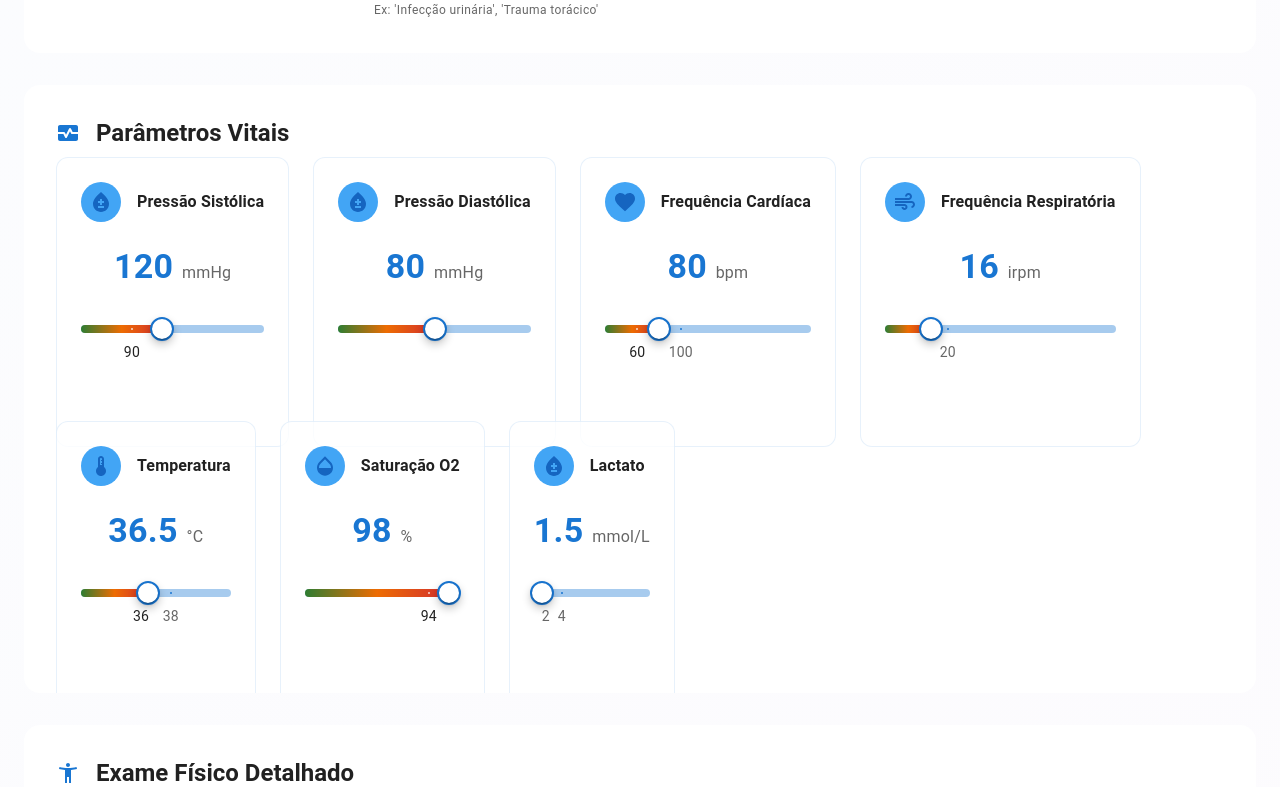
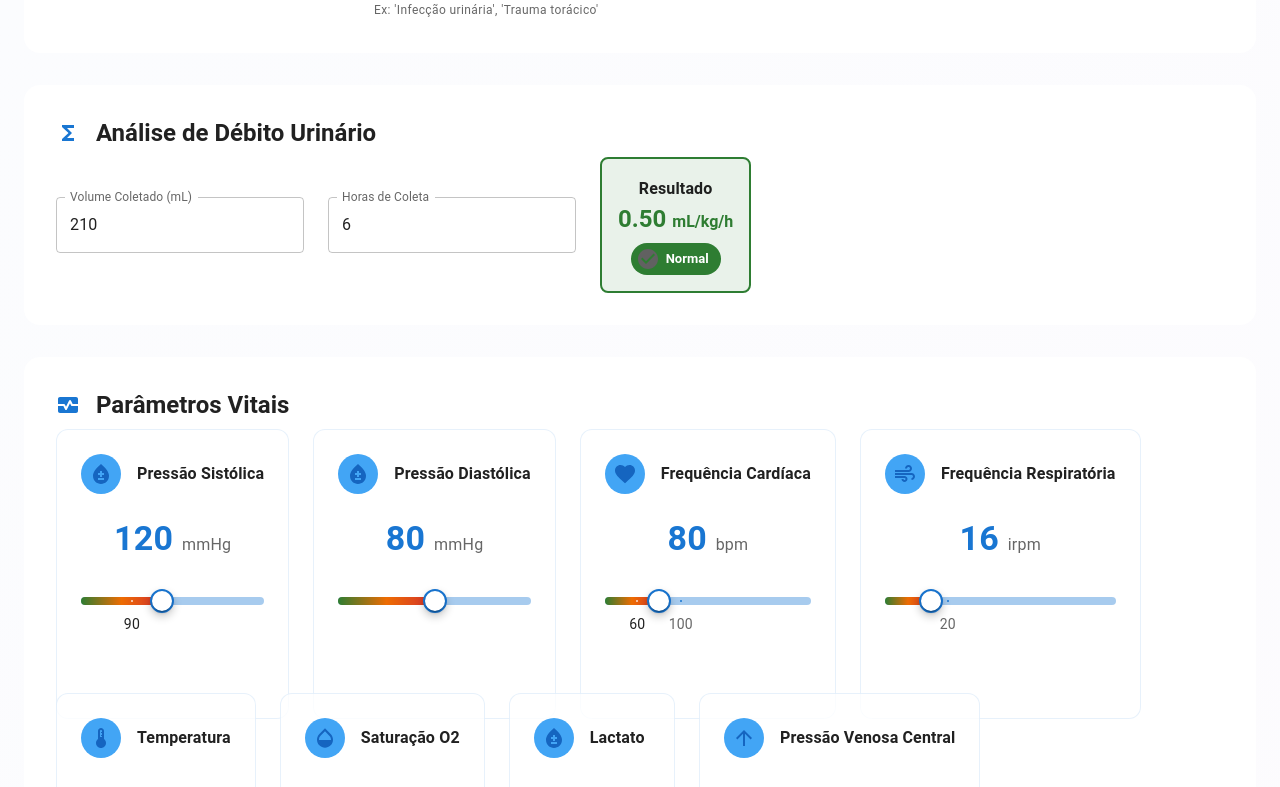
Before and after one commit to Leonardo-Francisco-Do-Amaral/Alerta-de-Choque, a React (Vite) app: page / in a window 1280 px wide. Shown: the part 1013-1800 px from the top of the page. Built offline with nearby package versions, Linux system fonts and the light colour scheme.

Commit message:
feat: Adiciona cálculo de débito urinário e choque obstrutivo

```diff
--- a/pages/Dashboard.jsx
+++ b/pages/Dashboard.jsx
@@ -13,10 +13,13 @@ import {
   Face as FaceIcon, AccessibilityNew as PhysicalExamIcon, Wc as GenderIcon,
   Palette as PaletteIcon, Waves as PulseIcon, HourglassEmpty as CapillaryIcon, Hearing as LungSoundIcon,
   RecordVoiceOver as HeartSoundIcon, PersonSearch as PersonSearchIcon, Healing as SpinalInjuryIcon,
-  Grain as AllergenIcon, Cake as BirthdayIcon, Download as DownloadIcon
+  Grain as AllergenIcon, Cake as BirthdayIcon, Download as DownloadIcon, ArrowUpward as ArrowUpwardIcon,
+  CheckCircle as CheckCircleIcon, Error as ErrorIcon, ReportProblem as ReportProblemIcon, Functions as FunctionsIcon
 } from '@mui/icons-material';
 import jsPDF from 'jspdf';
 import autoTable from 'jspdf-autotable';
+
+// --- (O restante dos componentes auxiliares permanece o mesmo) ---
 
 // --- COMPONENTES AUXILIARES ---
 
@@ -286,26 +289,18 @@ const ShockTypeResult = ({ result, isLoading }) => {
   );
 };
 
-
 // --- COMPONENTE PRINCIPAL DO DASHBOARD ---
 const Dashboard = () => {
   const theme = useTheme();
 
   // --- ESTADO DE IDENTIFICAÇÃO ---
   const [identification, setIdentification] = useState({
-    professional: '',
-    professionalName: '', // <-- NOVO CAMPO ADICIONADO
-    sector: '',
-    bed: '',
-    drugAllergy: '',
-    examModification: false,
-    notes: '',
+    professional: '', professionalName: '', sector: '',
+    bed: '', drugAllergy: '', examModification: false, notes: '',
   });
   const professionalOptions = [
-    { value: 'Médico', label: 'Médico' },
-    { value: 'Enfermeiro', label: 'Enfermeiro' },
-    { value: 'Fisioterapeuta', label: 'Fisioterapeuta' },
-    { value: 'Outros', label: 'Outros' },
+    { value: 'Médico', label: 'Médico' }, { value: 'Enfermeiro', label: 'Enfermeiro' },
+    { value: 'Fisioterapeuta', label: 'Fisioterapeuta' }, { value: 'Outros', label: 'Outros' },
   ];
 
   // --- ESTADOS ---
@@ -316,39 +311,59 @@ const Dashboard = () => {
 
   const [vitals, setVitals] = useState({
     systolic: 120, diastolic: 80, fc: 80, fr: 16, spo2: 98, temperature: 36.5, lactate: 1.5,
+    pvc: 8, urineVolume: 210, collectionHours: 6,
   });
 
   const [physicalExam, setPhysicalExam] = useState({
     capillaryRefill: 'normal', skinColor: 'normal', consciousness: 'alerta',
     jugularVeinDistension: false, lungSounds: 'normal', chestExpansion: 'symmetric',
     heartSounds: 'normal', skinTemperature: 'normal', urticaria: false, spinalInjury: false,
+    beckTriad: false, trachealDeviation: false,
   });
 
   const [result, setResult] = useState(null);
   const [isLoading, setIsLoading] = useState(false);
+  // ✅ **PASSO 1: AJUSTE O ESTADO** - Remova a cor daqui
+  const [urinaryDebit, setUrinaryDebit] = useState({ value: 0, status: 'Normal' });
 
   // Efeito para calcular a idade
   useEffect(() => {
     if (patientData.birthDate) {
       const birthDate = new Date(patientData.birthDate);
       const today = new Date();
-
       const ageInMilliseconds = today.getTime() - birthDate.getTime();
       const ageInDays = Math.max(0, Math.floor(ageInMilliseconds / (1000 * 60 * 60 * 24)));
       const years = Math.floor(ageInDays / 365.25);
-
       let ageString = `${ageInDays} dia${ageInDays !== 1 ? 's' : ''}`;
       if (years > 0) {
         ageString = `${years} ano${years > 1 ? 's' : ''}`;
       }
-
       let category = 'Adulto';
       if (ageInDays < 28) category = 'Neo Natal';
       else if (years < 18) category = 'Pediátrico';
-
       setPatientData(p => ({ ...p, age: ageString, ageInDays, category }));
     }
   }, [patientData.birthDate]);
+
+  // ✅ **PASSO 2: AJUSTE O USEEFFECT** - Calcule apenas o valor e o status
+  useEffect(() => {
+    const { weight } = patientData;
+    const { urineVolume, collectionHours } = vitals;
+
+    if (weight > 0 && urineVolume >= 0 && collectionHours > 0) {
+      const debit = urineVolume / (weight * collectionHours);
+      let status = 'Normal';
+
+      if (debit < 0.3) {
+        status = 'Grave';
+      } else if (debit < 0.5) {
+        status = 'Alerta';
+      }
+      setUrinaryDebit({ value: debit, status });
+    } else {
+      setUrinaryDebit({ value: 0, status: 'Aguardando dados' });
+    }
+  }, [patientData.weight, vitals.urineVolume, vitals.collectionHours]);
 
 
   // --- OPÇÕES PARA SELETORES ---
@@ -371,7 +386,7 @@ const Dashboard = () => {
     let alerts = [];
     let scores = {
       hypovolemic: 0, septic: 0, cardiogenic: 0,
-      anaphylactic: 0, neurogenic: 0
+      anaphylactic: 0, neurogenic: 0, obstructive: 0,
     };
 
     const isHypotensive = vitals.systolic < 90;
@@ -388,37 +403,39 @@ const Dashboard = () => {
 
     if (isTachycardic) {
       alerts.push('Taquicardia');
-      scores.hypovolemic += 15;
-      scores.septic += 10;
-      scores.cardiogenic += 5;
-      scores.anaphylactic += 10;
-      scores.neurogenic -= 10;
+      scores.hypovolemic += 15; scores.septic += 10; scores.cardiogenic += 5;
+      scores.anaphylactic += 10; scores.neurogenic -= 10; scores.obstructive += 15;
     }
     if (isTachypneic) {
       alerts.push('Taquipneia');
-      scores.septic += 10;
-      scores.cardiogenic += 10;
+      scores.septic += 10; scores.cardiogenic += 10; scores.obstructive += 15;
     }
+    // Lógica de Débito Urinário
+    if (urinaryDebit.status === 'Grave') {
+      alerts.push('Débito Urinário Grave (< 0,3 mL/kg/h)');
+      scores.hypovolemic += 25; scores.septic += 20; scores.cardiogenic += 20; scores.obstructive += 15;
+    } else if (urinaryDebit.status === 'Alerta') {
+      alerts.push('Oligúria (< 0,5 mL/kg/h)');
+      scores.hypovolemic += 15; scores.septic += 10; scores.cardiogenic += 10; scores.obstructive += 10;
+    }
+
 
     const poorPerfusion = physicalExam.capillaryRefill === 'lento' || ['palidez', 'cianose'].includes(physicalExam.skinColor) || physicalExam.skinTemperature === 'fria';
     if (poorPerfusion) {
       alerts.push('Má Perfusão Periférica');
-      scores.hypovolemic += 20;
-      scores.cardiogenic += 15;
-      scores.septic += 10;
+      scores.hypovolemic += 20; scores.cardiogenic += 15; scores.septic += 10; scores.obstructive += 10;
     }
 
     if (vitals.lactate > 2) {
       alerts.push(`Lactato Elevado (${vitals.lactate} mmol/L)`);
       const lactatePoints = vitals.lactate >= 4 ? 25 : 15;
-      scores.septic += lactatePoints;
-      scores.hypovolemic += lactatePoints - 10;
-      scores.cardiogenic += lactatePoints - 10;
+      scores.septic += lactatePoints; scores.hypovolemic += lactatePoints - 10;
+      scores.cardiogenic += lactatePoints - 10; scores.obstructive += lactatePoints - 5;
     }
 
     if (physicalExam.jugularVeinDistension) {
       alerts.push('Turgência Jugular');
-      scores.cardiogenic += 30;
+      scores.cardiogenic += 30; scores.obstructive += 25;
     }
     if (physicalExam.lungSounds === 'estertores') {
       alerts.push('Estertores Pulmonares (Edema)');
@@ -457,6 +474,26 @@ const Dashboard = () => {
       scores.neurogenic += 20;
     }
 
+    if (vitals.pvc > 12) {
+      alerts.push(`PVC Elevada (${vitals.pvc} mmHg)`);
+      scores.obstructive += 30; scores.cardiogenic += 15;
+    }
+    if (vitals.spo2 < 90) {
+      alerts.push(`Hipoxemia (SatO₂ ${vitals.spo2}%)`);
+      scores.obstructive += 20;
+    }
+    if (physicalExam.beckTriad) {
+      alerts.push('Tríade de Beck (Sugestivo de Tamponamento)');
+      scores.obstructive += 50;
+    }
+    if (physicalExam.trachealDeviation || physicalExam.lungSounds === 'ausente') {
+      alerts.push('Sugestivo de Pneumotórax Hipertensivo');
+      scores.obstructive += 45;
+    }
+    if (physicalExam.heartSounds === 'abafadas') {
+      scores.obstructive += 15; scores.cardiogenic += 5;
+    }
+
     Object.keys(scores).forEach(k => { scores[k] = Math.max(0, scores[k]) });
 
     const totalScore = Object.values(scores).reduce((a, b) => a + b, 0);
@@ -464,7 +501,7 @@ const Dashboard = () => {
     const shockTypesMap = {
       hypovolemic: 'Choque Hipovolêmico', septic: 'Choque Séptico',
       cardiogenic: 'Choque Cardiogênico', anaphylactic: 'Choque Anafilático',
-      neurogenic: 'Choque Neurogênico',
+      neurogenic: 'Choque Neurogênico', obstructive: 'Choque Obstrutivo',
     };
 
     let probabilities = Object.entries(scores).map(([key, value]) => ({
@@ -488,14 +525,14 @@ const Dashboard = () => {
     });
 
     setIsLoading(false);
-  }, [vitals, physicalExam]);
+  }, [vitals, physicalExam, urinaryDebit]);
 
   const handleReset = () => {
     setResult(null);
     setIsLoading(false);
   };
 
-  // --- FUNÇÃO PARA GERAR PDF PROFISSIONAL ---
+  // --- FUNÇÃO PARA GERAR PDF PROFISSIONAL (sem alterações, omitido para brevidade) ---
   const handleDownloadPdf = () => {
     const doc = new jsPDF('portrait', 'pt', 'a4');
     const margin = 40;
@@ -530,7 +567,7 @@ const Dashboard = () => {
       startY: y,
       body: [
         ['Profissional:', identification.professional || 'Não informado'],
-            ['Nome do Profissional:', identification.professionalName || 'Não informado'], // <-- NOME ADICIONADO
+        ['Nome do Profissional:', identification.professionalName || 'Não informado'],
         ['Setor:', identification.sector || 'Não informado'],
         ['Leito nº:', identification.bed || 'Não informado'],
         ['Alergia Medicamentosa:', identification.drugAllergy || 'Nenhuma informada'],
@@ -580,7 +617,8 @@ const Dashboard = () => {
       "Pressão Sistólica": `${vitals.systolic} mmHg`, "Pressão Diastólica": `${vitals.diastolic} mmHg`,
       "Frequência Cardíaca": `${vitals.fc} bpm`, "Frequência Respiratória": `${vitals.fr} irpm`,
       "Temperatura": `${vitals.temperature} °C`, "Saturação O₂": `${vitals.spo2} %`,
-        "Lactato": `${vitals.lactate} mmol/L`,
+      "Lactato": `${vitals.lactate} mmol/L`, "PVC": `${vitals.pvc} mmHg`,
+      "Débito Urinário": `${urinaryDebit.value.toFixed(2)} mL/kg/h (${urinaryDebit.status})`,
     }).map(([key, value]) => [key, value]);
 
     const examData = Object.entries({
@@ -589,6 +627,7 @@ const Dashboard = () => {
       "Sons Pulmonares": physicalExam.lungSounds, "Sons Cardíacos": physicalExam.heartSounds,
       "Expansão Torácica": physicalExam.chestExpansion, "Turgência Jugular": physicalExam.jugularVeinDistension ? 'Sim' : 'Não',
       "Urticária/Angioedema": physicalExam.urticaria ? 'Sim' : 'Não', "Trauma Raquimedular": physicalExam.spinalInjury ? 'Sim' : 'Não',
+      "Tríade de Beck": physicalExam.beckTriad ? 'Sim' : 'Não', "Desvio de Traqueia": physicalExam.trachealDeviation ? 'Sim' : 'Não'
     }).map(([key, value]) => [key, value]);
 
     const combinedData = [];
@@ -655,7 +694,7 @@ const Dashboard = () => {
 
     doc.setFont('helvetica', 'bold');
     doc.setFontSize(14);
-    addText('6. Observações', { x: margin }, y + 20); // <-- TÍTULO ALTERADO
+    addText('6. Observações', { x: margin }, y + 20);
     doc.setLineWidth(1.5);
     doc.line(margin, y, pageWidth - margin, y);
     y += 15;
@@ -685,6 +724,17 @@ const Dashboard = () => {
 
     doc.save(`relatorio_${patientData.name.replace(/ /g, '_') || 'paciente'}.pdf`);
   };
+
+  // ✅ **PASSO 3: DEFINA A COR NA RENDERIZAÇÃO**
+  let debitStatusColor = theme.palette.text.secondary;
+  if (urinaryDebit.status === 'Normal') {
+    debitStatusColor = theme.palette.success.main;
+  } else if (urinaryDebit.status === 'Alerta') {
+    debitStatusColor = theme.palette.warning.main;
+  } else if (urinaryDebit.status === 'Grave') {
+    debitStatusColor = theme.palette.error.main;
+  }
+
 
   return (
     <Box sx={{ minHeight: '100vh', background: `linear-gradient(135deg, ${alpha(theme.palette.primary.main, 0.02)} 0%, ${alpha(theme.palette.secondary.main, 0.02)} 100%)`, py: 4, }}>
@@ -721,7 +771,6 @@ const Dashboard = () => {
                 ))}
               </TextField>
             </Grid>
-            {/* NOVO CAMPO DE NOME */}
             <Grid item xs={12} sm={6} md={3}>
               <TextField fullWidth label="Nome do Profissional" value={identification.professionalName} onChange={e => setIdentification({ ...identification, professionalName: e.target.value })} variant="outlined" />
             </Grid>
@@ -800,32 +849,83 @@ const Dashboard = () => {
                 </Grid>
               </Card>
 
+              {/* Card de Débito Urinário */}
+              <Card elevation={0} sx={{ p: 4, borderRadius: 4 }}>
+                <Typography variant="h5" fontWeight={600} gutterBottom sx={{ display: 'flex', alignItems: 'center', gap: 2 }}>
+                  <FunctionsIcon color="primary" /> Análise de Débito Urinário
+                </Typography>
+                <Grid container spacing={3} alignItems="center" sx={{ mt: 1 }}>
+                  <Grid item xs={12} md={4}>
+                    <TextField
+                      fullWidth
+                      label="Volume Coletado (mL)"
+                      type="number"
+                      value={vitals.urineVolume}
+                      onChange={(e) => setVitals({ ...vitals, urineVolume: Number(e.target.value) })}
+                      variant="outlined"
+                    />
+                  </Grid>
+                  <Grid item xs={12} md={4}>
+                    <TextField
+                      fullWidth
+                      label="Horas de Coleta"
+                      type="number"
+                      value={vitals.collectionHours}
+                      onChange={(e) => setVitals({ ...vitals, collectionHours: Number(e.target.value) })}
+                      variant="outlined"
+                    />
+                  </Grid>
+                  <Grid item xs={12} md={4}>
+                  {/* ✅ **PASSO 4: USE A VARIÁVEL DE COR CORRIGIDA** */}
+                    <Paper elevation={0} sx={{ p: 2, borderRadius: 2, background: alpha(debitStatusColor, 0.1), textAlign: 'center', border: `2px solid ${debitStatusColor}` }}>
+                      <Typography variant="subtitle1" fontWeight={600}>Resultado</Typography>
+                      <Typography variant="h5" fontWeight={700} color={debitStatusColor}>
+                        {urinaryDebit.value.toFixed(2)} <span style={{ fontSize: '1rem' }}>mL/kg/h</span>
+                      </Typography>
+                      <Chip
+                        icon={
+                          urinaryDebit.status === 'Normal' ? <CheckCircleIcon /> :
+                          urinaryDebit.status === 'Alerta' ? <ReportProblemIcon /> :
+                          <ErrorIcon />
+                        }
+                        label={urinaryDebit.status}
+                        sx={{ mt: 1, backgroundColor: debitStatusColor, color: 'white', fontWeight: 600 }}
+                      />
+                    </Paper>
+                  </Grid>
+                </Grid>
+              </Card>
+
+
               <Card elevation={0} sx={{ p: 4, borderRadius: 4 }}>
                 <Typography variant="h5" fontWeight={600} gutterBottom sx={{ display: 'flex', alignItems: 'center', gap: 2 }}><MonitorIcon color="primary" /> Parâmetros Vitais</Typography>
                 <Grid container spacing={3} sx={{ mt: 1 }}>
                   <Grid item xs={12} sm={6}><VitalCard icon={<BloodTypeIcon />} title="Pressão Sistólica" value={vitals.systolic} unit="mmHg" slider onChange={(v) => setVitals({ ...vitals, systolic: v })} min={40} max={220} marks={[{ value: 90, label: '90' }]} /></Grid>
                   <Grid item xs={12} sm={6}><VitalCard icon={<BloodTypeIcon />} title="Pressão Diastólica" value={vitals.diastolic} unit="mmHg" slider onChange={(v) => setVitals({ ...vitals, diastolic: v })} min={20} max={140} /></Grid>
-                  <Grid item xs={12} sm={6} md={4}><VitalCard icon={<HeartIcon />} title="Frequência Cardíaca" value={vitals.fc} unit="bpm" slider onChange={(v) => setVitals({ ...vitals, fc: v })} min={30} max={220} marks={[{ value: 60, label: '60' }, { value: 100, label: '100' }]} /></Grid>
-                  <Grid item xs={12} sm={6} md={4}><VitalCard icon={<RespiratoryIcon />} title="Frequência Respiratória" value={vitals.fr} unit="irpm" slider onChange={(v) => setVitals({ ...vitals, fr: v })} min={5} max={60} marks={[{ value: 20, label: '20' }]} /></Grid>
-                  <Grid item xs={12} sm={6} md={4}><VitalCard icon={<TempIcon />} title="Temperatura" value={vitals.temperature} unit="°C" slider onChange={(v) => setVitals({ ...vitals, temperature: v })} min={32} max={42} step={0.1} marks={[{ value: 36, label: '36' }, { value: 38, label: '38' }]} /></Grid>
+                  <Grid item xs={12} sm={6}><VitalCard icon={<HeartIcon />} title="Frequência Cardíaca" value={vitals.fc} unit="bpm" slider onChange={(v) => setVitals({ ...vitals, fc: v })} min={30} max={220} marks={[{ value: 60, label: '60' }, { value: 100, label: '100' }]} /></Grid>
+                  <Grid item xs={12} sm={6}><VitalCard icon={<RespiratoryIcon />} title="Frequência Respiratória" value={vitals.fr} unit="irpm" slider onChange={(v) => setVitals({ ...vitals, fr: v })} min={5} max={60} marks={[{ value: 20, label: '20' }]} /></Grid>
+                  <Grid item xs={12} sm={6}><VitalCard icon={<TempIcon />} title="Temperatura" value={vitals.temperature} unit="°C" slider onChange={(v) => setVitals({ ...vitals, temperature: v })} min={32} max={42} step={0.1} marks={[{ value: 36, label: '36' }, { value: 38, label: '38' }]} /></Grid>
                   <Grid item xs={12} sm={6}><VitalCard icon={<OpacityIcon />} title="Saturação O2" value={vitals.spo2} unit="%" slider onChange={(v) => setVitals({ ...vitals, spo2: v })} min={70} max={100} marks={[{ value: 94, label: '94' }]} /></Grid>
                   <Grid item xs={12} sm={6}><VitalCard icon={<BloodTypeIcon />} title="Lactato" value={vitals.lactate} unit="mmol/L" slider onChange={(v) => setVitals({ ...vitals, lactate: v })} min={0.5} max={15} step={0.1} marks={[{ value: 2, label: '2' }, { value: 4, label: '4' }]} /></Grid>
+                  <Grid item xs={12} sm={6}><VitalCard icon={<ArrowUpwardIcon />} title="Pressão Venosa Central" value={vitals.pvc} unit="mmHg" slider onChange={(v) => setVitals({ ...vitals, pvc: v })} min={0} max={30} marks={[{ value: 12, label: '12' }]} /></Grid>
                 </Grid>
               </Card>
 
               <Card elevation={0} sx={{ p: 4, borderRadius: 4 }}>
                 <Typography variant="h5" fontWeight={600} gutterBottom sx={{ display: 'flex', alignItems: 'center', gap: 2 }}><PhysicalExamIcon color="primary" /> Exame Físico Detalhado</Typography>
                 <Grid container spacing={3} sx={{ mt: 1 }}>
-                  <Grid item xs={12} sm={6}><IconSelector title="Nível de Consciência" icon={<BrainIcon />} options={consciousnessOptions} value={physicalExam.consciousness} onChange={(v) => setPhysicalExam({ ...physicalExam, consciousness: v })} /></Grid>
-                  <Grid item xs={12} sm={6}><IconSelector title="Enchimento Capilar" icon={<CapillaryIcon />} options={capillaryRefillOptions} value={physicalExam.capillaryRefill} onChange={(v) => setPhysicalExam({ ...physicalExam, capillaryRefill: v })} /></Grid>
-                  <Grid item xs={12} sm={6}><IconSelector title="Coloração da Pele" icon={<PaletteIcon />} options={skinColorOptions} value={physicalExam.skinColor} onChange={(v) => setPhysicalExam({ ...physicalExam, skinColor: v })} /></Grid>
-                  <Grid item xs={12} sm={6}><IconSelector title="Temperatura da Pele" icon={<TempIcon />} options={skinTempOptions} value={physicalExam.skinTemperature} onChange={(v) => setPhysicalExam({ ...physicalExam, skinTemperature: v })} /></Grid>
-                  <Grid item xs={12} sm={6}><IconSelector title="Sons Pulmonares" icon={<LungSoundIcon />} options={lungSoundOptions} value={physicalExam.lungSounds} onChange={(v) => setPhysicalExam({ ...physicalExam, lungSounds: v })} /></Grid>
-                  <Grid item xs={12} sm={6}><IconSelector title="Sons Cardíacos" icon={<HeartSoundIcon />} options={heartSoundOptions} value={physicalExam.heartSounds} onChange={(v) => setPhysicalExam({ ...physicalExam, heartSounds: v })} /></Grid>
-                  <Grid item xs={12} sm={6}><IconSelector title="Expansão Torácica" icon={<RespiratoryIcon />} options={chestExpansionOptions} value={physicalExam.chestExpansion} onChange={(v) => setPhysicalExam({ ...physicalExam, chestExpansion: v })} /></Grid>
-                  <Grid item xs={12} sm={6}><IconSelector title="Turgência Jugular" icon={<PersonSearchIcon />} options={yesNoOptions} value={physicalExam.jugularVeinDistension} onChange={(v) => setPhysicalExam({ ...physicalExam, jugularVeinDistension: v })} /></Grid>
-                  <Grid item xs={12} sm={6}><IconSelector title="Urticária / Angioedema" icon={<AllergenIcon />} options={yesNoOptions} value={physicalExam.urticaria} onChange={(v) => setPhysicalExam({ ...physicalExam, urticaria: v })} /></Grid>
-                  <Grid item xs={12} sm={6}><IconSelector title="Suspeita de Trauma Raquimedular" icon={<SpinalInjuryIcon />} options={yesNoOptions} value={physicalExam.spinalInjury} onChange={(v) => setPhysicalExam({ ...physicalExam, spinalInjury: v })} /></Grid>
+                  <Grid item xs={12} sm={6} md={4}><IconSelector title="Nível de Consciência" icon={<BrainIcon />} options={consciousnessOptions} value={physicalExam.consciousness} onChange={(v) => setPhysicalExam({ ...physicalExam, consciousness: v })} /></Grid>
+                  <Grid item xs={12} sm={6} md={4}><IconSelector title="Enchimento Capilar" icon={<CapillaryIcon />} options={capillaryRefillOptions} value={physicalExam.capillaryRefill} onChange={(v) => setPhysicalExam({ ...physicalExam, capillaryRefill: v })} /></Grid>
+                  <Grid item xs={12} sm={6} md={4}><IconSelector title="Coloração da Pele" icon={<PaletteIcon />} options={skinColorOptions} value={physicalExam.skinColor} onChange={(v) => setPhysicalExam({ ...physicalExam, skinColor: v })} /></Grid>
+                  <Grid item xs={12} sm={6} md={4}><IconSelector title="Temperatura da Pele" icon={<TempIcon />} options={skinTempOptions} value={physicalExam.skinTemperature} onChange={(v) => setPhysicalExam({ ...physicalExam, skinTemperature: v })} /></Grid>
+                  <Grid item xs={12} sm={6} md={4}><IconSelector title="Sons Pulmonares" icon={<LungSoundIcon />} options={lungSoundOptions} value={physicalExam.lungSounds} onChange={(v) => setPhysicalExam({ ...physicalExam, lungSounds: v })} /></Grid>
+                  <Grid item xs={12} sm={6} md={4}><IconSelector title="Sons Cardíacos" icon={<HeartSoundIcon />} options={heartSoundOptions} value={physicalExam.heartSounds} onChange={(v) => setPhysicalExam({ ...physicalExam, heartSounds: v })} /></Grid>
+                  <Grid item xs={12} sm={6} md={4}><IconSelector title="Expansão Torácica" icon={<RespiratoryIcon />} options={chestExpansionOptions} value={physicalExam.chestExpansion} onChange={(v) => setPhysicalExam({ ...physicalExam, chestExpansion: v })} /></Grid>
+                  <Grid item xs={12} sm={6} md={4}><IconSelector title="Turgência Jugular" icon={<PersonSearchIcon />} options={yesNoOptions} value={physicalExam.jugularVeinDistension} onChange={(v) => setPhysicalExam({ ...physicalExam, jugularVeinDistension: v })} /></Grid>
+                  <Grid item xs={12} sm={6} md={4}><IconSelector title="Urticária / Angioedema" icon={<AllergenIcon />} options={yesNoOptions} value={physicalExam.urticaria} onChange={(v) => setPhysicalExam({ ...physicalExam, urticaria: v })} /></Grid>
+                  <Grid item xs={12} sm={6} md={4}><IconSelector title="Suspeita de Trauma Raquimedular" icon={<SpinalInjuryIcon />} options={yesNoOptions} value={physicalExam.spinalInjury} onChange={(v) => setPhysicalExam({ ...physicalExam, spinalInjury: v })} /></Grid>
+                  <Grid item xs={12} sm={6} md={4}><IconSelector title="Tríade de Beck" icon={<WarningIcon />} options={yesNoOptions} value={physicalExam.beckTriad} onChange={(v) => setPhysicalExam({ ...physicalExam, beckTriad: v })} /></Grid>
+                  <Grid item xs={12} sm={6} md={4}><IconSelector title="Desvio de Traqueia" icon={<WarningIcon />} options={yesNoOptions} value={physicalExam.trachealDeviation} onChange={(v) => setPhysicalExam({ ...physicalExam, trachealDeviation: v })} /></Grid>
                 </Grid>
               </Card>
             </Stack>
```
Lines whose indentation alone changed are shown as unchanged.
